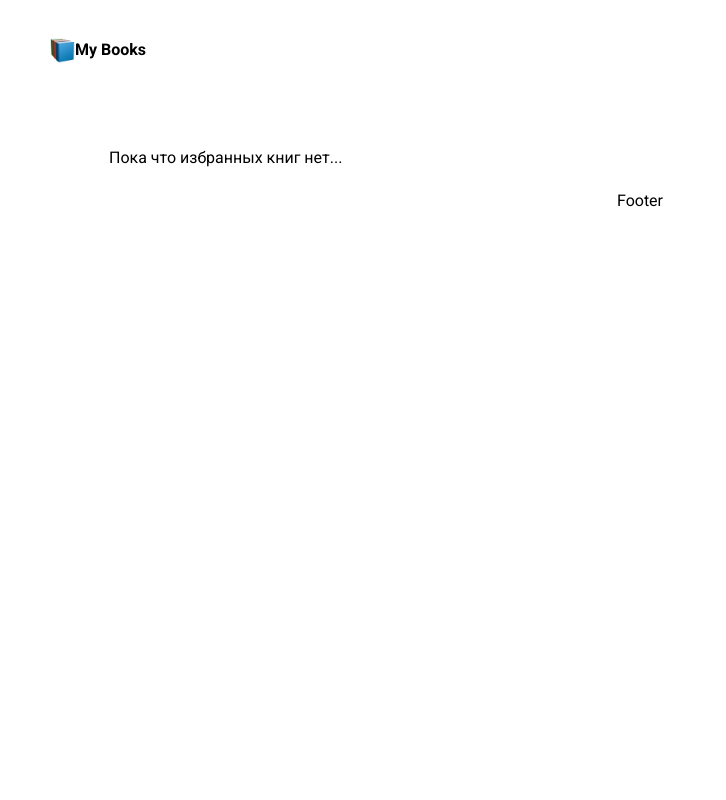
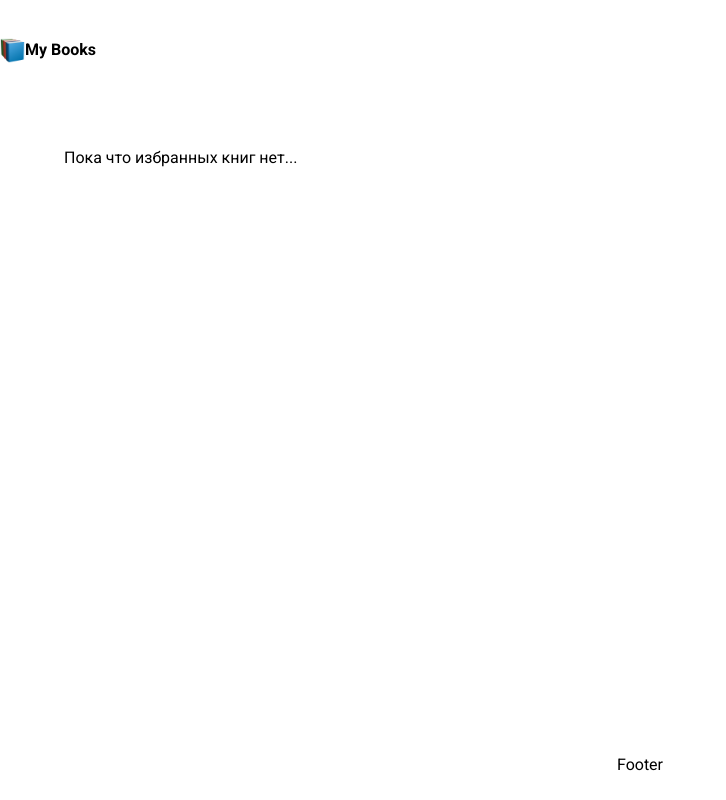
Before and after one commit to MaxShelest88/books-app, a React (Create React App) app: page /favorite in a window 1280 px wide. Shown: the whole page, without its empty margins (0-726 px from the left). Built offline with nearby package versions, Linux system fonts and the light colour scheme.

Commit message:
skeleton

```diff
--- a/package.json
+++ b/package.json
@@ -17,6 +17,7 @@
     "axios": "^0.27.2",
     "lodash.debounce": "^4.0.8",
     "react": "^18.2.0",
+    "react-content-loader": "^6.2.0",
     "react-dom": "^18.2.0",
     "react-paginate": "^8.1.3",
     "react-redux": "^8.0.2",
--- /dev/null
+++ b/src/components/BookItem/BookSkeleton.tsx
@@ -0,0 +1,23 @@
+import React from 'react';
+import ContentLoader from 'react-content-loader';
+
+type Props = {};
+
+const BookSkeleton = (props: Props) => {
+  return (
+    <ContentLoader
+      speed={2}
+      width={200}
+      height={388}
+      viewBox="0 0 200 388"
+      backgroundColor="#f3f3f3"
+      foregroundColor="#ecebeb"
+      {...props}>
+      <rect x="5" y="7" rx="5" ry="5" width="180" height="288" />
+      <rect x="5" y="300" rx="5" ry="5" width="180" height="25" />
+      <rect x="5" y="335" rx="5" ry="5" width="180" height="35" />
+    </ContentLoader>
+  );
+};
+
+export default BookSkeleton;
--- a/src/components/BookItems/BookItems.tsx
+++ b/src/components/BookItems/BookItems.tsx
@@ -3,6 +3,7 @@ import { selectBooks } from '../../redux/books/selectors';
 import { TSearchedBook } from '../../redux/books/types';
 import { useAppSelector } from '../../redux/hooks';
 import BookItem from '../BookItem/BookItem';
+import BookSkeleton from '../BookItem/BookSkeleton';
 import PageLoading from '../UI/Loading/Loading';
 import s from './BookItems.module.scss';
 
@@ -11,13 +12,19 @@ type Props = {};
 function BookItems({}: Props) {
   const { items, status } = useAppSelector(selectBooks);
   const books = items?.map((item: TSearchedBook) => <BookItem {...item} key={item.id} />);
+	const skeleton = [...new Array(12)].map((_, i) => <BookSkeleton key={i} />);
 
   const renderBooks = (status: string) => {
     switch (status) {
       case 'idle':
         return <div></div>;
       case 'loading':
-        return <PageLoading />;
+			 return (
+         <>
+           <div className={s.title}>Найденные книги</div>
+           <div className={s.items}>{skeleton}</div>
+         </>
+       );
       case 'success':
         return (
           <>
--- a/src/index.tsx
+++ b/src/index.tsx
@@ -3,6 +3,7 @@ import ReactDOM from 'react-dom/client';
 import { Provider } from 'react-redux';
 import { BrowserRouter } from 'react-router-dom';
 import App from './App';
+import './scss/root.scss';
 import { store } from './redux/store';
 
 const root = ReactDOM.createRoot(document.getElementById('root') as HTMLElement);
--- a/src/scss/app.scss
+++ b/src/scss/app.scss
@@ -2,28 +2,26 @@
 @import "_variables";
 @import url(https://fonts.googleapis.com/css?family=Roboto:regular,500,700&display=swap&subset=cyrillic-ext);
 
+
 .wrapper {
-	width: calc(100vw - 100px);
-	height: 100%;
-	background-color: #fff;
-	margin: 0px auto;
-	border-radius: 10px;
+	width: 100%;
+	min-height: 100%;
+	overflow: hidden;
+	margin: 0 auto;
 	max-width: 1400px;
+	display: flex;
+	flex-direction: column;
 	@media (max-width: 650px) {
 		width: calc(100vw - 15px);
 		margin: 15px auto;
 	}
 }
 
+.content {
+	flex: 1 1 auto;
+}
+
 .container {
 	width: $container-width;
 	margin: 0 auto;
-
-	&--cart {
-		max-width: 820px;
-		margin: 90px auto;
-		.content__title {
-			margin: 0;
-		}
-	}
 }
--- /dev/null
+++ b/src/scss/root.scss
@@ -0,0 +1,3 @@
+#root {
+	height: 100vh;
+}
```
Also changed, not shown: 1 other file (tests, documents, lock files or other folders).
